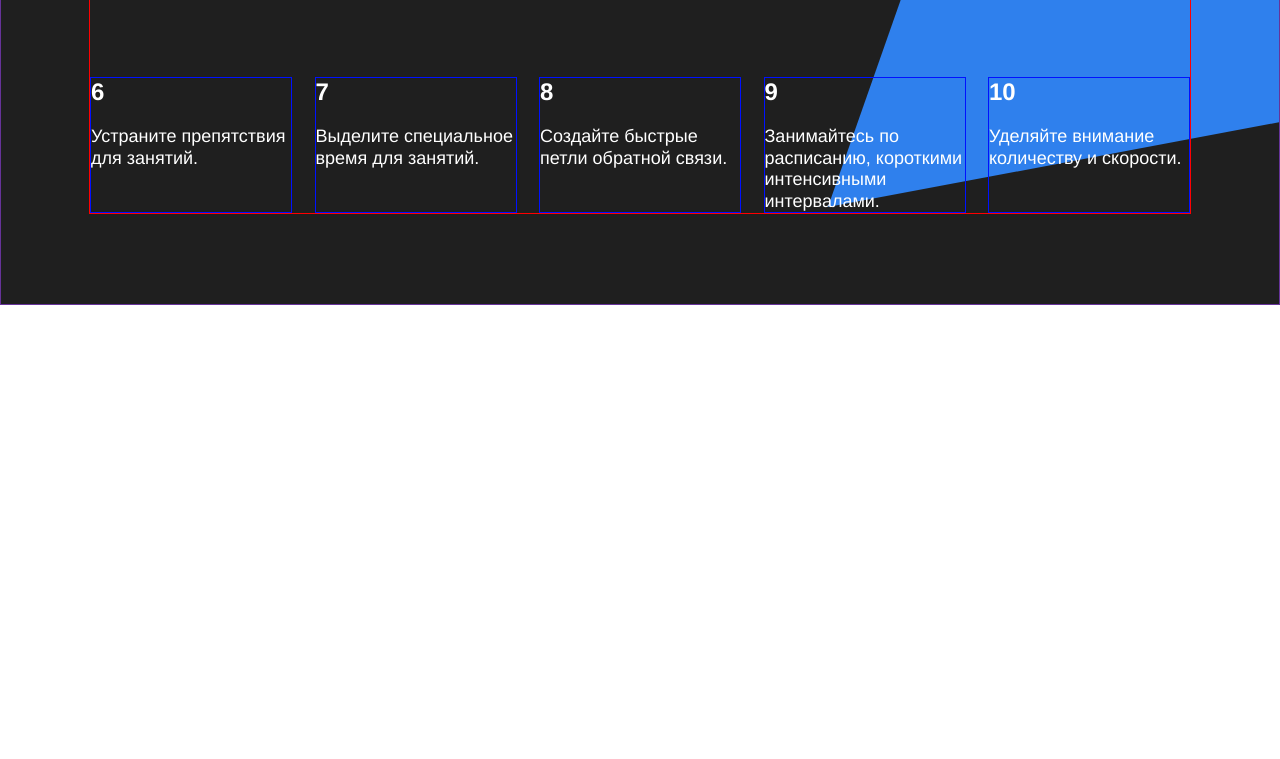
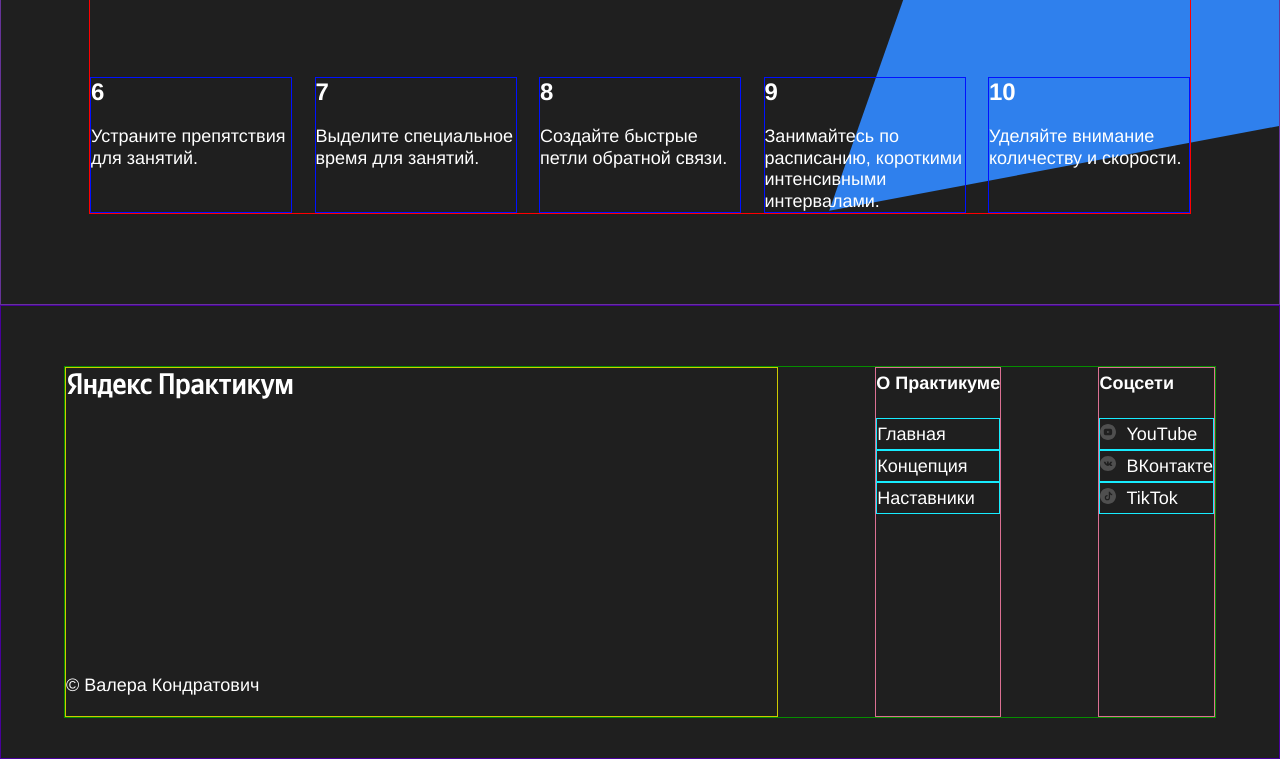
Before and after one commit to Valera-Kondratovich/how-to-learn, a plain HTML site: page index.html in a window 1280 px wide. Shown: the part 3323-4082 px from the top of the page. Before the commit the page ends 3628 px from the top, so only its background shows below. Drawn offline with Linux system fonts and the light colour scheme.

Commit message:
доделал 5 секцию

```diff
--- a/index.html
+++ b/index.html
@@ -130,7 +130,33 @@
         </div>
         </section>
     </main>
-    <footer class="footer"></footer>
+    <footer class="footer">
+      <div class="footer__columns">
+        <div class="footer__columns_content_copyright">
+          <img class="logo logo_place_footer" src="./images/logo_place_footer.svg" alt="Логотип Яндекс Практикум">
+          <p class="footer__author">&copy Валера Кондратович</p>
+        </div>
+        <div class="footer__columns_content_info">
+          <h3 class="footer__column-heading">О Практикуме</h3>
+          <ul class="footer__column-links">
+            <li class="footer__column-link"><a class="footer__link" href="#">Главная</a></li>
+            <li class="footer__column-link"><a class="footer__link" href="#">Концепция</a></li>
+            <li class="footer__column-link"><a class="footer__link" href="#">Наставники</a></li>
+          </ul>
+        </div>
+        <div class="footer__columns_content_social">
+          <h3 class="footer__column-heading">Соцсети</h3>
+          <ul class="footer__column-links">
+            <li class="footer__column-link"><a class="footer__link" href="#"><img class="footer__social-icon"
+                  src="./images/youtube-icon.svg" alt="YouTube">YouTube</a></li>
+            <li class="footer__column-link"><a class="footer__link" href="#"><img class="footer__social-icon"
+                  src="./images/vk_color_white.svg" alt="ВКонтакте">ВКонтакте</a></li>
+            <li class="footer__column-link"><a class="footer__link" href="#"><img class="footer__social-icon"
+                  src="./images/tiktok-icon.svg" alt="TikTok">TikTok</a></li>
+          </ul>
+        </div>
+      </div>
+    </footer>
   </div>
 </body>
 
--- a/styles/style.css
+++ b/styles/style.css
@@ -1,5 +1,9 @@
 h2, h3, p {
   margin: 0;
+}
+ul{
+  list-style: none;
+  padding: 0;
 }
 .page {
   min-width: 1100px;
@@ -265,8 +269,8 @@ h2, h3, p {
   position: absolute;
   top:0;
   right: -210px;
-  width: 890px;
-  height: 870px;
+  width: 885px;
+  height: 875px;
 
 }
 
@@ -286,3 +290,75 @@ h2, h3, p {
   width: 200px;
 
 }
+
+
+/* ------------СЕКЦИЯ 6-------------- */
+
+
+.footer{
+  background-color: #1f1f1f;
+  border:1px solid rgb(72, 0, 155);
+  padding: 60px 0 40px;
+  color:#fff;
+  }
+
+
+.footer__columns{
+  width: 90%;
+  min-height: 350px;
+  margin:0 auto;
+  display: flex;
+  justify-content: space-between;
+  border:1px solid rgb(5, 141, 0);
+}
+.footer__columns_content_copyright{
+  flex-basis: 711px;
+  display: flex;
+  flex-direction: column;
+  justify-content: space-between;
+  border:1px solid rgb(204, 201, 0);
+}
+.logo_place_footer{
+  width: 228px;
+  height: 32px;
+}
+.footer__author{
+  padding: 18px 0;
+  line-height: 25px;
+  font-size: 18px;
+  font-weight: normal;
+}
+
+.footer__column-heading{
+  margin-bottom: 20px;
+  line-height: 30px;
+  font-size: 18px;
+  font-weight: 600;
+}
+
+.footer__link{
+  line-height: 30px;
+  font-size: 18px;
+  font-weight: normal;
+  color:#fff;
+  text-decoration: none;
+}
+
+.footer__column-link{
+  border:1px solid rgb(23, 236, 255);
+}
+.footer__columns_content_info{
+
+  border:1px solid palevioletred;
+}
+
+
+.footer__columns_content_social{
+  border:1px solid palevioletred;
+}
+
+.footer__social-icon{
+  width: 16px;
+  height: 16px;
+  margin-right: 10px;
+}
```
